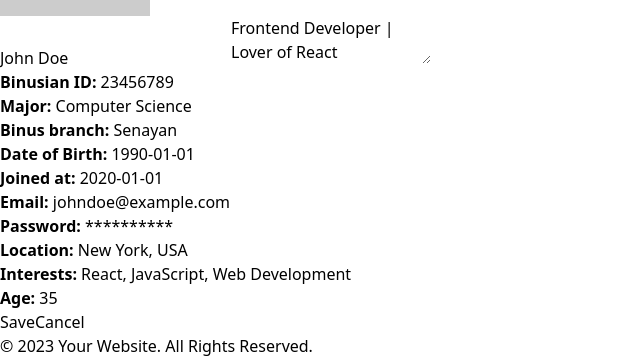
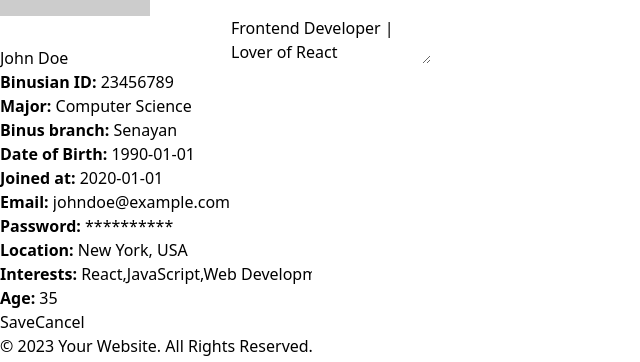
Before and after one commit to reaperxyndrome/UniVibe, a React (Vite) app: page /dashboard/profile in a window 1280 px wide. Both pictures are taken after a click on the button "Edit Profile". Shown: the part 2262-2624 px from the top of the page, without its empty margins (0-640 px from the left). Built offline with nearby package versions, Linux system fonts and the light colour scheme.

Commit message:
Refactor UserProfile component to  use dynamic fields

```diff
--- a/src/dashboard/UserProfile.jsx
+++ b/src/dashboard/UserProfile.jsx
@@ -68,55 +68,42 @@ ProfileBody.propTypes = {
 	}).isRequired,
 	isEditing: PropTypes.bool.isRequired,
 	handleEdit: PropTypes.func.isRequired,
+	handleInputChange: PropTypes.func.isRequired,
 	handleSave: PropTypes.func.isRequired,
 	handleCancel: PropTypes.func.isRequired,
 }
 
 
-function ProfileBody({editedUser, isEditing, handleEdit, handleSave, handleCancel}){
+function ProfileBody({editedUser, isEditing, handleEdit, handleInputChange, handleSave, handleCancel}){
+	const fields = [
+		{ label: 'Binusian ID', value: 'binusian_id' },
+		{ label: 'Major', value: 'major' },
+		{ label: 'Binus branch', value: 'binus_branch' },
+		{ label: 'Date of Birth', value: 'dateOfBirth' },
+		{ label: 'Joined at', value: 'joinedDate' },
+		{ label: 'Email', value: 'email' },
+		{ label: 'Password', value: 'password' },
+		{ label: 'Location', value: 'location' },
+		{ label: 'Interests', value: 'interests', isList: true },
+		{ label: 'Age', value: 'age' },
+	];
 	return(
 		<div className='flex flex-col gap-y-2'>
-			<p>
-				<strong>Binusian ID: </strong>
-				{editedUser.binusian_id}
-			</p>
-			<p>
-				<strong>Major: </strong>
-				{editedUser.major}
-			</p>
-			<p>
-				<strong>Binus branch: </strong>
-				{editedUser.binus_branch}
-			</p>
-			<p>
-				<strong>Date of Birth: </strong>
-				{editedUser.dateOfBirth}
-			</p>
-			<p>
-				<strong>Joined at: </strong>
-				{editedUser.joinedDate}
-			</p>
-			<p>
-				<strong>Email: </strong>
-				{editedUser.email}
-			</p>
-			<p>
-				<strong>Password: </strong>
-				{editedUser.password}
-			</p>
-
-			<p>
-				<strong>Location: </strong>
-				{editedUser.location}
-			</p>
-			<p>
-				<strong>Interests: </strong>{' '}
-				{editedUser.interests.join(', ')}
-			</p>
-			<p>
-				<strong>Age: </strong>
-				{editedUser.age}
-			</p>
+			{fields.map(field => (
+				<p key={field.value}>
+				<strong>{field.label}: </strong>
+					{isEditing ? (
+					<input
+						type="text"
+						name={field.value}
+						value={editedUser[field.value]}
+						onChange={handleInputChange}
+					/>
+					) : (
+						field.isList ? editedUser[field.value].join(', ') : editedUser[field.value]
+					)}
+				</p>
+			))}
 			{isEditing ? (
 			<div className="mt-4">
 				<button onClick={handleSave}
```
